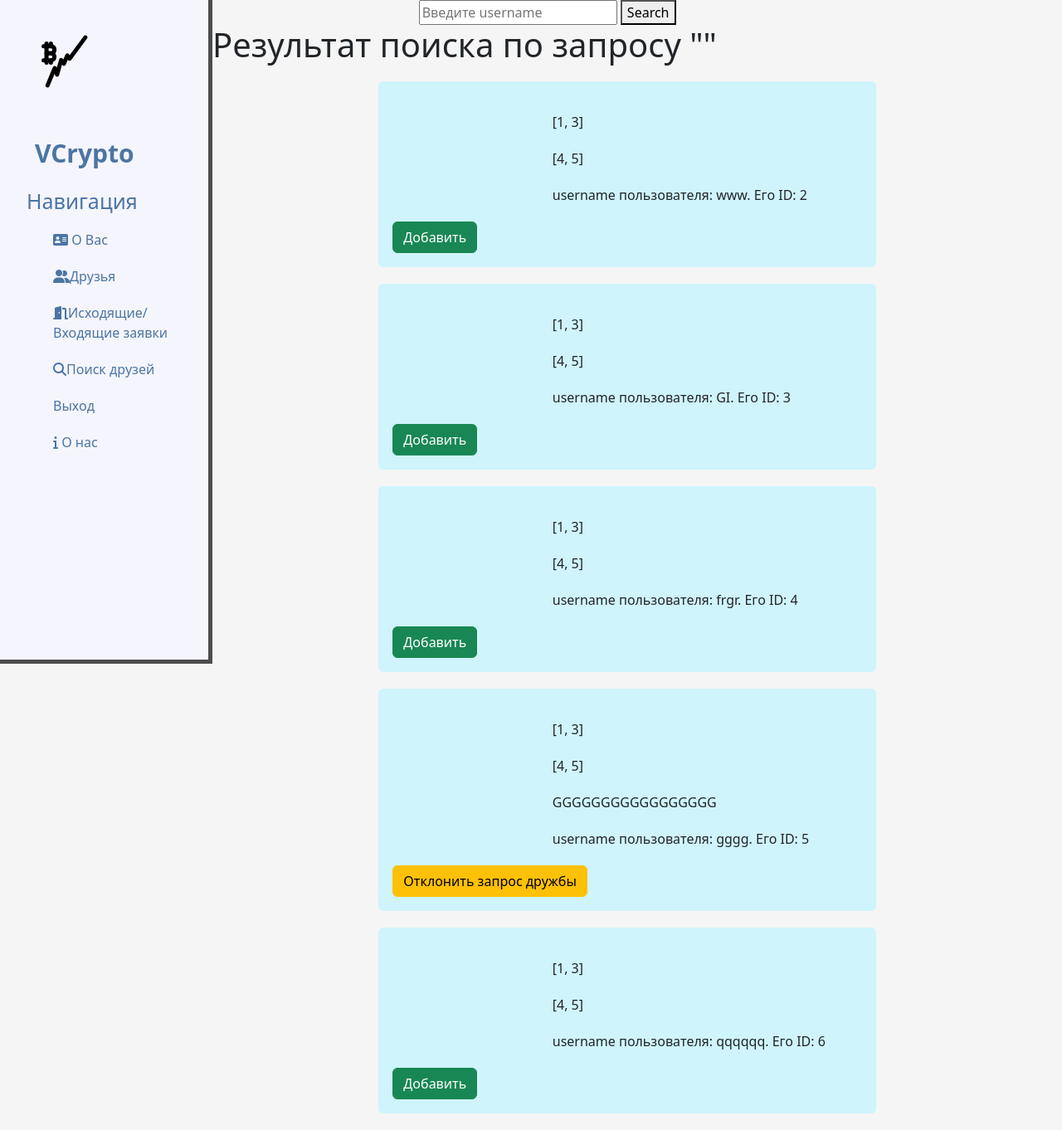
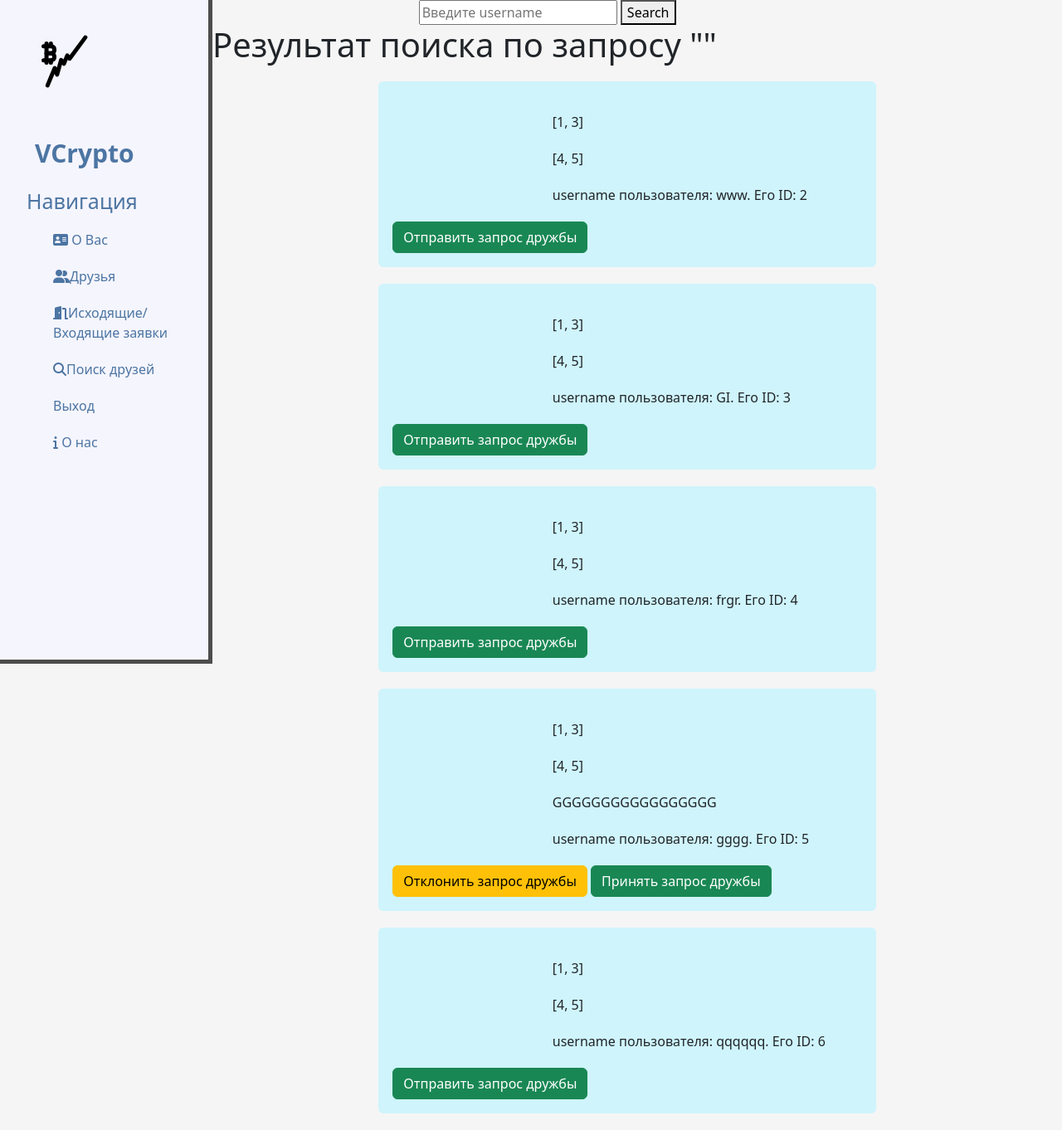
Before and after one commit to rzge/VCrypto, a Django app: page /search_results/ in a window 1280 px wide. Shown: the whole page at 83% size. Run offline with Django 4.2, Linux system fonts and the light colour scheme; a user stored in the database is signed in; data comes from the database, SQL or seed files in the repository.

Commit message:
поменял название кнопок (добавить -> Отправить запрос дружбы) + заготовка для принятия в друзья

```diff
--- a/VCrypto/main/templates/main/search_results.html
+++ b/VCrypto/main/templates/main/search_results.html
@@ -28,13 +28,14 @@
                         {# Снизу основная логика #}
                         <li><p>username пользователя: {{ result.username }}. Его ID: {{ result.id }}</p></li>
                         {% if result not in user.friends.all and result.id not in list_receivers and result.id not in list_senders %}
-                            <a href="{% url 'send_friend_request' result.id %}" class="btn btn-success">Добавить</a>
+                            <a href="{% url 'send_friend_request' result.id %}" class="btn btn-success">Отправить запрос дружбы</a>
                         {% endif %}
                         {% if result not in user.friends.all and result.id in list_receivers %}
-                            <a href="{% url 'cancel_friend_request' result.id %}" class="btn btn-warning">Отменить запрос</a>
+                            <a href="{% url 'cancel_friend_request' result.id %}" class="btn btn-warning">Отменить запрос дружбы</a>
                         {% endif %}
                         {% if result not in user.friends.all and result.id in list_senders %}
                             <a href="{% url 'decline_friend_request' result.id %}" class="btn btn-warning">Отклонить запрос дружбы</a>
+                            <a href="#" class="btn btn-success">Принять запрос дружбы</a>
                         {% endif %}
                     </div>
                 {% endif %}
```
